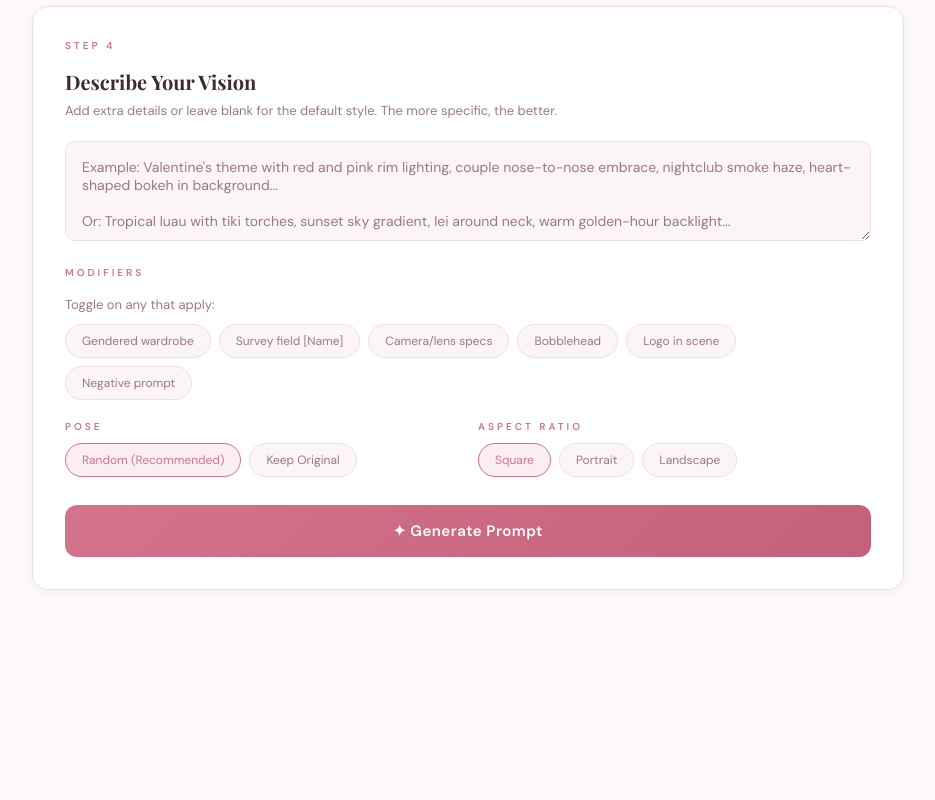
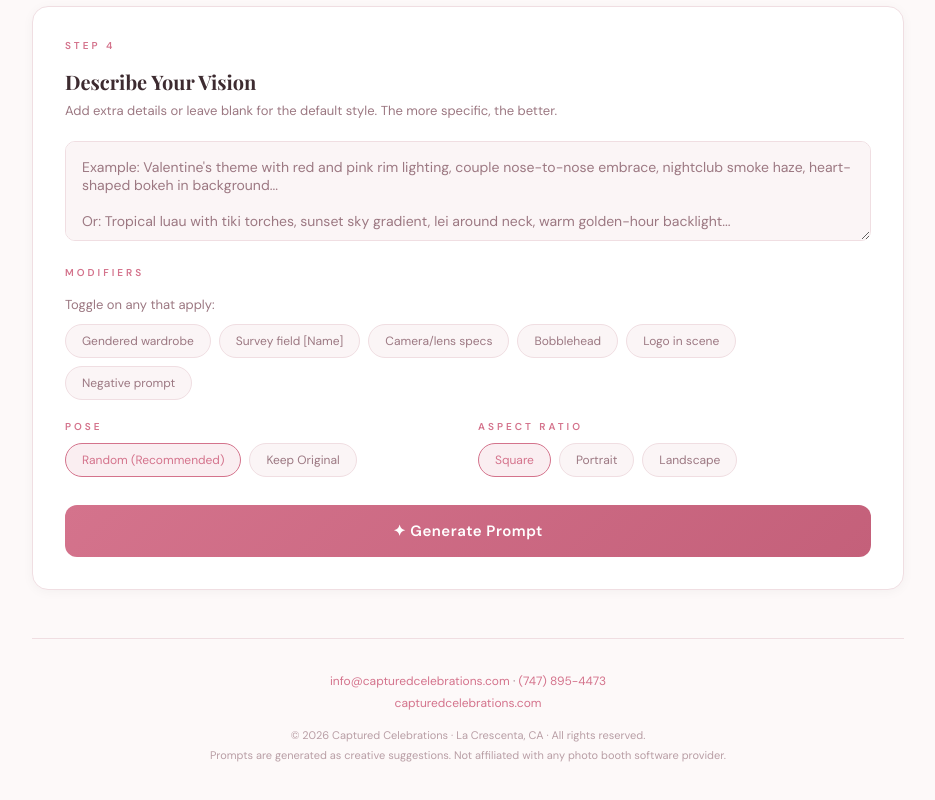
Before and after one commit to CapturedCelebrations/prompt-engine, a website: page public/pro/index.html in a window 1280 px wide. Shown: the part 1508-2308 px from the top of the page, without its empty margins (172-1107 px from the left). Before the commit the page ends 2182 px from the top, so only its background shows below. Drawn offline with nearby package versions, Linux system fonts and the light colour scheme.

Commit message:
Update index.html

```diff
--- a/public/pro/index.html
+++ b/public/pro/index.html
@@ -292,6 +292,16 @@ textarea::placeholder { color: var(--text-muted); }
   .card { padding: 24px; }
   .selection-grid { grid-template-columns: repeat(2, 1fr); }
 }
+.site-footer {
+  margin-top: 48px; padding: 32px 0 16px;
+  border-top: 1px solid var(--dark-border);
+  text-align: center; font-size: 12px; color: var(--text-muted); line-height: 1.8;
+}
+.site-footer a { color: var(--gold); text-decoration: none; }
+.site-footer a:hover { text-decoration: underline; }
+.site-footer .footer-contact { margin-bottom: 12px; }
+.site-footer .footer-legal { font-size: 11px; color: var(--text-muted); opacity: 0.7; }
+
 </style>
 </head>
 <body>
@@ -558,6 +568,18 @@ textarea::placeholder { color: var(--text-muted); }
   </div>
 
   </div><!-- end builder section -->
+
+  <!-- Footer -->
+  <div class="site-footer">
+    <div class="footer-contact">
+      <a href="mailto:info@capturedcelebrations.com">info@capturedcelebrations.com</a> · <a href="tel:7478954473">(747) 895-4473</a><br>
+      <a href="https://www.capturedcelebrations.com" target="_blank">capturedcelebrations.com</a>
+    </div>
+    <div class="footer-legal">
+      © 2026 Captured Celebrations · La Crescenta, CA · All rights reserved.<br>
+      Prompts are generated as creative suggestions. Not affiliated with any photo booth software provider.
+    </div>
+  </div>
 
 </div>
 
```
